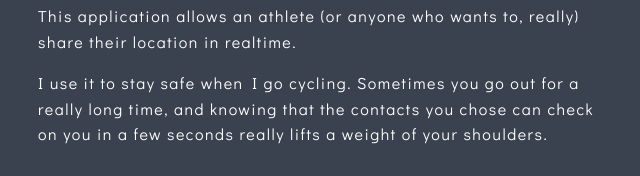
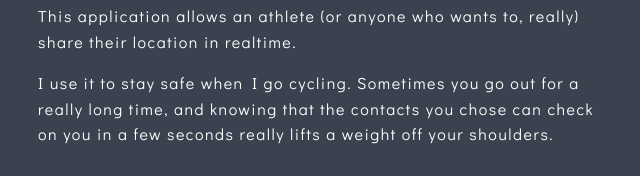
Before and after one commit to vivescere/vivescere.github.io, a plain HTML site: page about/index.html in a window 1280 px wide. Shown: the part 1126-1302 px from the top of the page, 314-954 px from the left. Drawn offline with Linux system fonts and the light colour scheme.

Commit message:
rebuilding site Wed Jun 10 11:20:39 CEST 2020

```diff
--- a/about/index.html
+++ b/about/index.html
@@ -86,7 +86,7 @@ I mainly program in Rust these days, but I also regularly use Dart (with flutter
 <h3 id="beacon-2016">Beacon (2016)</h3>
 <p><a href="https://play.google.com/store/apps/details?id=com.vivescere.beacon">View the application on the play store</a></p>
 <p>This application allows an athlete (or anyone who wants to, really) share their location in realtime.</p>
-<p>I use it to stay safe when I go cycling. Sometimes you go out for a really long time, and knowing that the contacts you chose can check on you in a few seconds really lifts a weight of your shoulders.</p>
+<p>I use it to stay safe when I go cycling. Sometimes you go out for a really long time, and knowing that the contacts you chose can check on you in a few seconds really lifts a weight off your shoulders.</p>
 </article>
 
 
```
Also changed, not shown: 1 other file.
